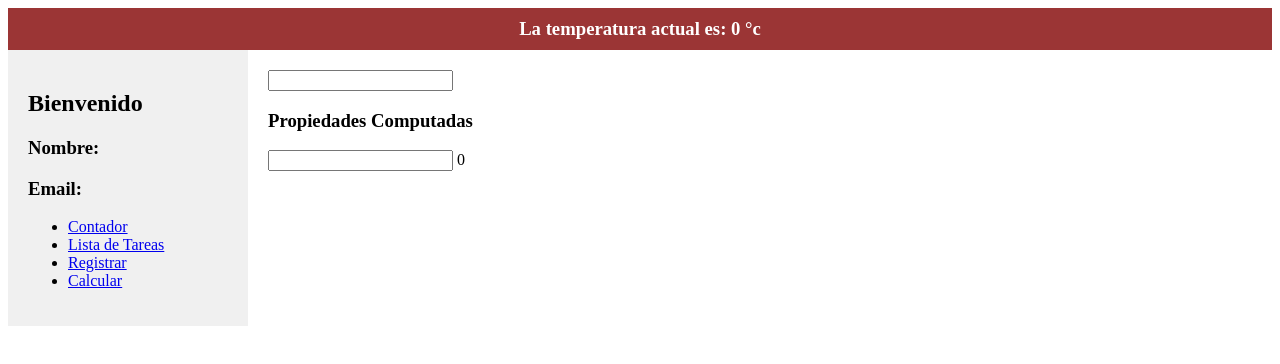
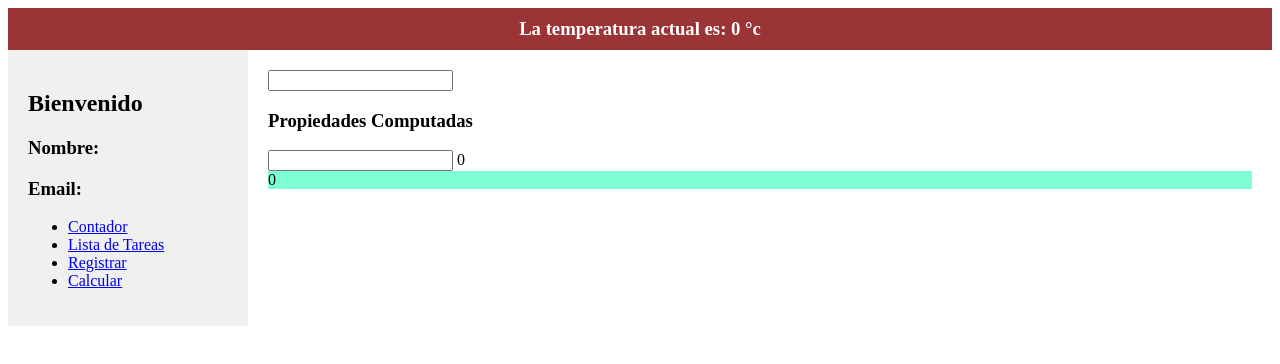
Before and after one commit to Nefta11/vue.js-curso, a Vue app: page /Calcular in a window 1280 px wide. Shown: the top 364 px of the page. Built offline with nearby package versions, Linux system fonts and the light colour scheme; no server answers.

Commit message:
Agregar componente ResultadoSection para mostrar el resultado en CalcularView; actualizar vista con nueva propiedad computada

```diff
--- /dev/null
+++ b/src/modules/calcular/components/ResultadoSection.vue
@@ -0,0 +1,14 @@
+<template>
+<div class="resultado">{{ props.resultado }}</div>
+</template>
+
+<script setup>
+import { defineProps } from 'vue';
+const props = defineProps(['resultado']);
+</script>
+
+<style scoped>
+.resultado {
+  background-color: aquamarine;
+}
+</style>
--- a/src/modules/calcular/views/CalcularView.vue
+++ b/src/modules/calcular/views/CalcularView.vue
@@ -2,10 +2,12 @@
   <h3>Propiedades Computadas</h3>
   <input type="text" v-model="valor" />
   {{ resultado }}
+  <ResultadoSection :resultado="resultado" />
 </template>
 
 <script setup>
 import { ref, computed } from 'vue'
+import ResultadoSection from '../components/ResultadoSection.vue';
 const valor = ref('')
 const resultado = computed(() => {
   return valor.value * 3
```
